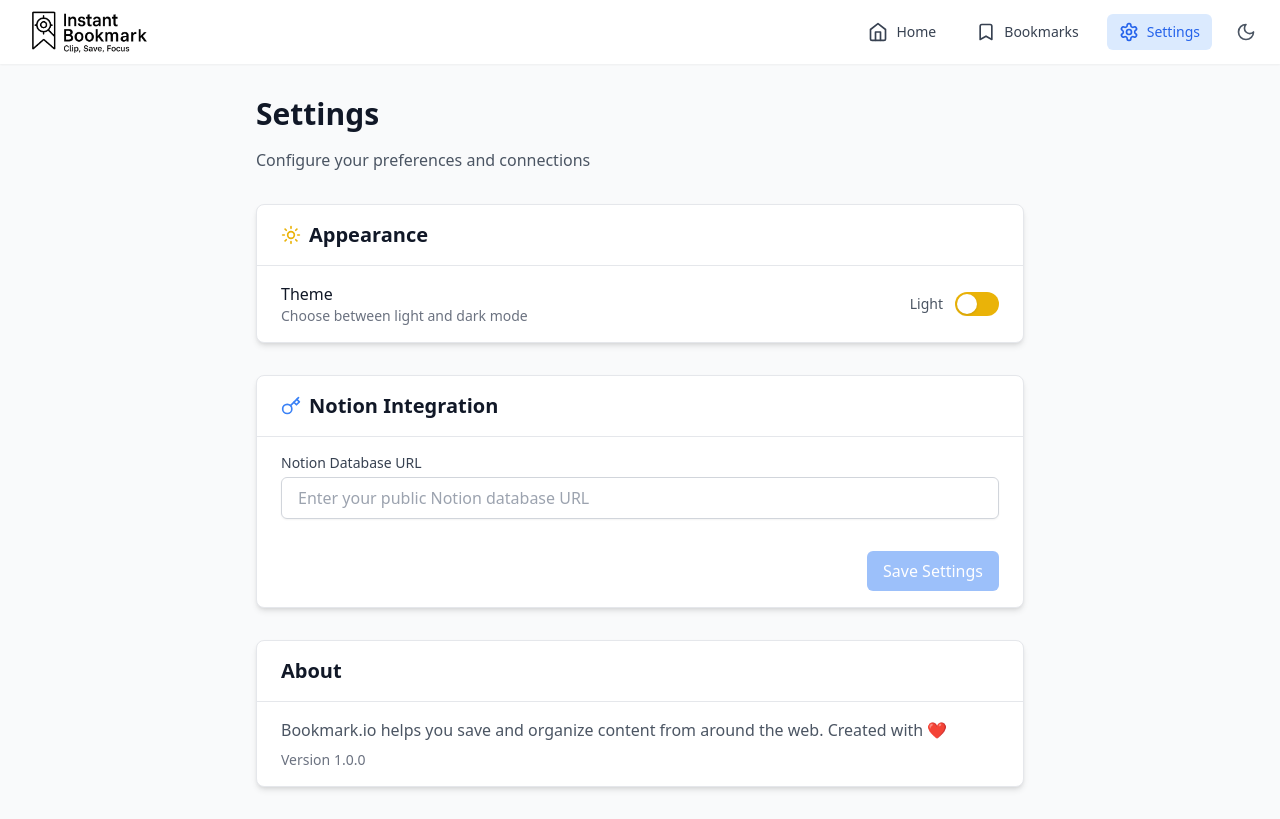
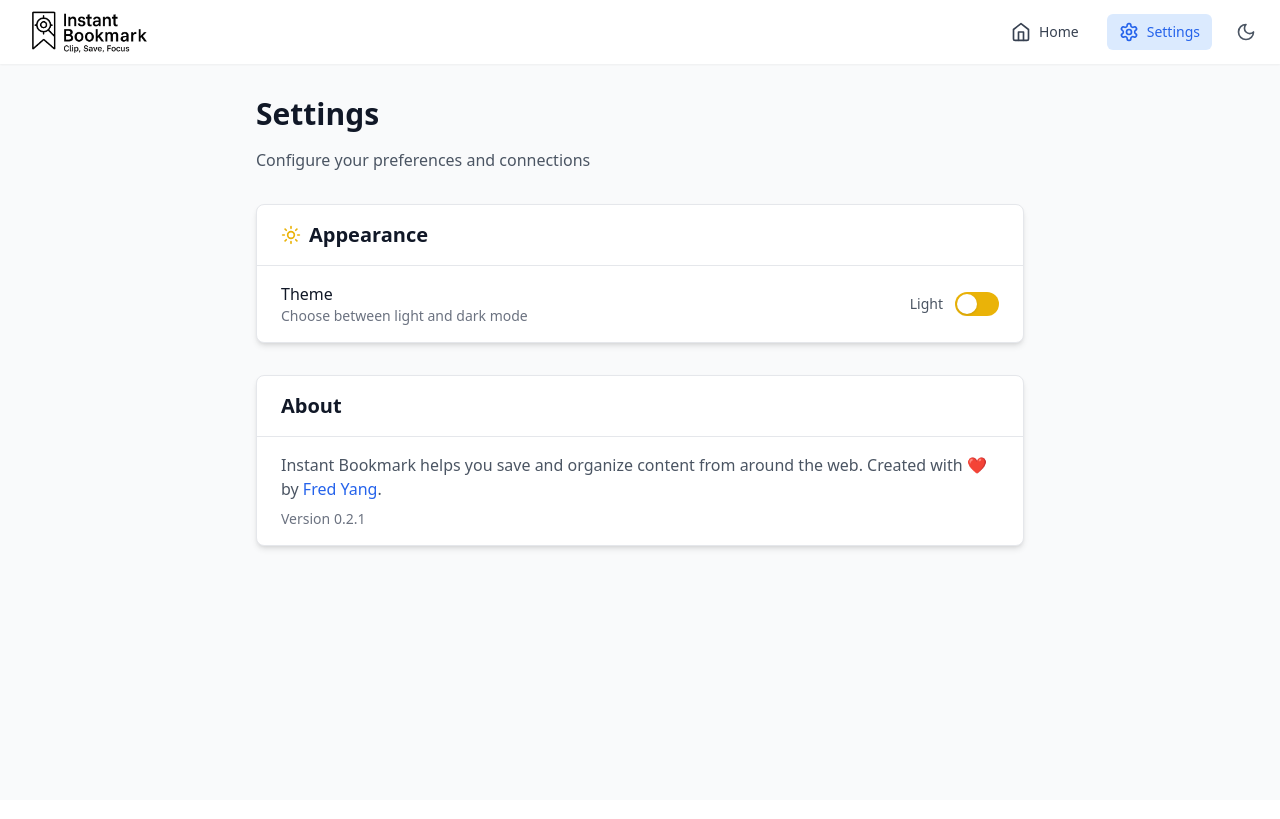
Before and after one commit to fyang0507/instant-bookmark, a React (Vite) app: page /settings in a window 1280 px wide. Built offline with nearby package versions, Linux system fonts and the light colour scheme.

Commit message:
Remove BookmarksPage component and related references; update SettingsPage content and version to 0.2.1

```diff
--- a/src/App.tsx
+++ b/src/App.tsx
@@ -3,7 +3,7 @@ import { BrowserRouter as Router, Routes, Route } from 'react-router-dom';
 import { ThemeProvider } from './contexts/ThemeContext';
 import Layout from './components/Layout';
 import HomePage from './pages/HomePage';
-import BookmarksPage from './pages/BookmarksPage';
+// import BookmarksPage from './pages/BookmarksPage';
 import SettingsPage from './pages/SettingsPage';
 import NotFoundPage from './pages/NotFoundPage';
 
@@ -14,7 +14,7 @@ function App() {
         <Routes>
           <Route path="/" element={<Layout />}>
             <Route index element={<HomePage />} />
-            <Route path="bookmarks" element={<BookmarksPage />} />
+            {/* <Route path="bookmarks" element={<BookmarksPage />} /> */}
             <Route path="settings" element={<SettingsPage />} />
             <Route path="*" element={<NotFoundPage />} />
           </Route>
--- a/src/components/Navbar.tsx
+++ b/src/components/Navbar.tsx
@@ -10,7 +10,6 @@ const Navbar: React.FC = () => {
 
   const navLinks = [
     { path: '/', name: 'Home', icon: <Home className="w-5 h-5" /> },
-    { path: '/bookmarks', name: 'Bookmarks', icon: <Bookmark className="w-5 h-5" /> },
     { path: '/settings', name: 'Settings', icon: <Settings className="w-5 h-5" /> },
   ];
 
--- a/src/pages/BookmarksPage.tsx
+++ /dev/null
@@ -1,26 +0,0 @@
-import React from 'react';
-
-const BookmarksPage: React.FC = () => {
-  return (
-    <div className="max-w-4xl mx-auto">
-      <div className="mb-8">
-        <h1 className="text-3xl font-bold text-gray-900 dark:text-white mb-4">
-          My Bookmarks
-        </h1>
-        <p className="text-gray-600 dark:text-gray-300">
-          View and manage your bookmarks directly in Notion
-        </p>
-      </div>
-
-      <div className="w-full aspect-[3/2] bg-white dark:bg-gray-800 rounded-lg shadow-md overflow-hidden">
-        <iframe
-          src={import.meta.env.VITE_NOTION_DATABASE_URL}
-          className="w-full h-full border-0"
-          title="Notion Bookmarks"
-        />
-      </div>
-    </div>
-  );
-};
-
-export default BookmarksPage;
--- a/src/pages/HomePage.tsx
+++ b/src/pages/HomePage.tsx
@@ -35,7 +35,7 @@ const HomePage: React.FC = () => {
           </div>
           <h3 className="text-xl font-semibold mb-2">Screenshot Capture</h3>
           <p className="text-gray-600 dark:text-gray-400">
-            Upload screenshots and our AI will analyze the content and create a searchable bookmark.
+            Upload screenshots and AI will analyze the content and create a searchable bookmark.
           </p>
         </div>
 
--- a/src/pages/SettingsPage.tsx
+++ b/src/pages/SettingsPage.tsx
@@ -1,30 +1,10 @@
-import React, { useState } from 'react';
+import React from 'react';
 import Card, { CardContent, CardHeader } from '../components/ui/Card';
-import Input from '../components/ui/Input';
-import Button from '../components/ui/Button';
-import { Moon, Sun, Key, RefreshCw } from 'lucide-react';
+import { Moon, Sun } from 'lucide-react';
 import { useTheme } from '../contexts/ThemeContext';
-import { useToast } from '../components/ui/Toast';
 
 const SettingsPage: React.FC = () => {
   const { theme, toggleTheme } = useTheme();
-  const [notionDatabaseUrl, setNotionDatabaseUrl] = useState('');
-  const [isSaving, setIsSaving] = useState(false);
-  const toast = useToast();
-
-  const handleSubmit = async (e: React.FormEvent) => {
-    e.preventDefault();
-    setIsSaving(true);
-
-    try {
-      localStorage.setItem('notionDatabaseUrl', notionDatabaseUrl);
-      toast.success('Settings saved successfully');
-    } catch (error) {
-      toast.error('Failed to save settings');
-    } finally {
-      setIsSaving(false);
-    }
-  };
 
   return (
     <div className="max-w-3xl mx-auto">
@@ -82,44 +62,14 @@ const SettingsPage: React.FC = () => {
 
         <Card>
           <CardHeader>
-            <div className="flex items-center">
-              <Key className="h-5 w-5 text-blue-500 mr-2" />
-              <h2 className="text-xl font-semibold">Notion Integration</h2>
-            </div>
-          </CardHeader>
-          <CardContent>
-            <form onSubmit={handleSubmit} className="space-y-4">
-              <Input
-                label="Notion Database URL"
-                value={notionDatabaseUrl}
-                onChange={(e) => setNotionDatabaseUrl(e.target.value)}
-                placeholder="Enter your public Notion database URL"
-                fullWidth
-              />
-
-              <div className="pt-4 flex justify-end">
-                <Button
-                  type="submit"
-                  isLoading={isSaving}
-                  disabled={!notionDatabaseUrl || isSaving}
-                >
-                  Save Settings
-                </Button>
-              </div>
-            </form>
-          </CardContent>
-        </Card>
-
-        <Card>
-          <CardHeader>
             <h2 className="text-xl font-semibold">About</h2>
           </CardHeader>
           <CardContent>
             <p className="text-gray-600 dark:text-gray-300">
-              Bookmark.io helps you save and organize content from around the web. Created with ❤️
+              Instant Bookmark helps you save and organize content from around the web. Created with ❤️ by <a href="https://github.com/fyang0507" target="_blank" rel="noopener noreferrer" className="text-blue-600 dark:text-blue-400 hover:underline">Fred Yang</a>.
             </p>
             <p className="text-gray-500 dark:text-gray-400 text-sm mt-2">
-              Version 1.0.0
+              Version 0.2.1
             </p>
           </CardContent>
         </Card>
```
